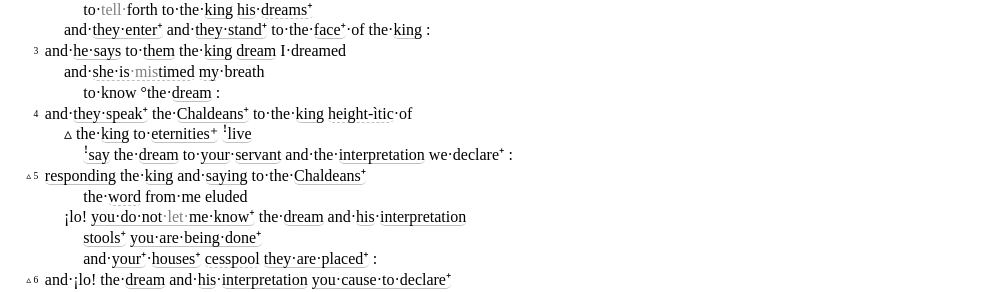
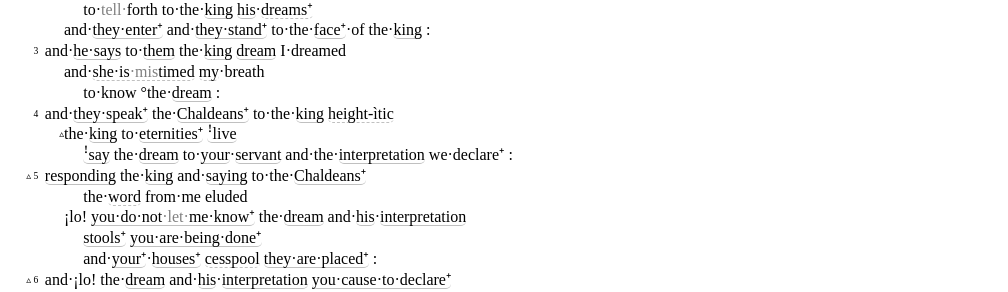
Before and after one commit to gfassero/HIERO, a Jekyll site: the page read/27 Dan.html, which Jekyll copies as it is, in a window 1280 px wide and 1400 px high, scrolled down 1869 px. Shown: the part 153-445 px from the top of the window, without its empty margins (0-1008 px from the left). Built offline with Jekyll 4.4.1, drawn with Linux system fonts in a browser that asks for light colours.

Commit message:
Mark Aramaic lines in Hebrew verses

```diff
--- a/read/01 Gen.html
+++ b/read/01 Gen.html
@@ -996,7 +996,7 @@
 <p data-number="44">and·now&nbsp;&shy;<span class="m">ꜝwalk</span>!&nbsp;&shy;<span class="c">ꜝlet·us·cut<span class="edit">·in</span>⁺</span>&nbsp;&shy;<span class="f">covenant</span>&nbsp;&shy;<span class="c">I</span>&nbsp;&shy;and·<span class="m">you</span></p><p class="in1">and·<span class="m">he·was</span>&nbsp;&shy;to·<span class="m">witness</span>&nbsp;&shy;<span class="m">between</span>·<span class="c">me</span>&nbsp;&shy;and·<span class="m">between</span>·<span class="m">you</span>&nbsp;:</p>
 <p data-number="45">and·<span class="m">he·takes</span>&nbsp;&shy;<span class="m">Heeler</span>&nbsp;&shy;<span class="f">stone</span></p><p class="in1">and·<span class="m">he·heightens</span>·<span class="f">her</span>&nbsp;&shy;<span class="f">post</span>&nbsp;:</p>
 <p data-number="46">and·<span class="m">he·says</span>&nbsp;&shy;<span class="m">Heeler</span>&nbsp;&shy;to·<span class="m">his</span>·<span class="m">brothers⁺</span>&nbsp;&shy;<span class="m">ꜝglean⁺</span>&nbsp;&shy;<span class="m">stones⁺</span></p><p class="in2">and·<span class="m">they·take⁺</span>&nbsp;&shy;<span class="m">stones⁺</span>&nbsp;&shy;and·<span class="m">they·do⁺</span>&nbsp;&shy;<span class="m">roll</span></p><p class="in1">and·<span class="m">they·eat⁺</span>&nbsp;&shy;there&nbsp;&shy;upon&nbsp;&shy;the·<span class="m">roll</span>&nbsp;:</p>
-<p data-number="47">and·<span class="m">he·calls</span>&nbsp;&shy;to·<span class="m">him</span>&nbsp;&shy;<span class="m">White</span></p><p class="in2"><span class="m">Chaw</span>·of&nbsp;&shy;<span class="f">Testimony</span></p><p class="in1">and·<span class="m">Heeler</span></p><p class="in2"><span class="m">he·called</span>&nbsp;&shy;to·<span class="m">him</span>&nbsp;&shy;<span class="c">Roll-of-Witness</span>&nbsp;:</p>
+<p data-number="47">and·<span class="m">he·calls</span>&nbsp;&shy;to·<span class="m">him</span>&nbsp;&shy;<span class="m">White</span></p><p class="in2" data-number="&#9653; "><span class="m">Chaw</span>·of&nbsp;&shy;the·<span class="f">Testimony</span></p><p class="in1">and·<span class="m">Heeler</span></p><p class="in2"><span class="m">he·called</span>&nbsp;&shy;to·<span class="m">him</span>&nbsp;&shy;<span class="c">Roll-of-Witness</span>&nbsp;:</p>
 <p data-number="48">and·<span class="m">he·says</span>&nbsp;&shy;<span class="m">White</span></p><p class="in2">the·<span class="m">roll</span>&nbsp;&shy;this&nbsp;&shy;<span class="m">witness</span>&nbsp;&shy;<span class="m">between</span>·<span class="c">me</span>&nbsp;&shy;and·<span class="m">between</span>·<span class="m">you</span>&nbsp;&shy;the·<span class="m">day</span></p><p class="in1">upon&nbsp;&shy;surely&nbsp;&shy;<span class="m">he·called</span>&nbsp;&shy;<span class="m">his</span>·<span class="m">name</span>&nbsp;&shy;<span class="c">Roll-of-Witness</span>&nbsp;:</p>
 <p data-number="49">and·the·<span class="c">Sentinel<span class="edit">·Post</span></span>&nbsp;&shy;that&nbsp;&shy;<span class="m">he·said</span></p><p class="in2"><span class="m">ꜝlet·him<span class="edit">·be·</span>sentinel</span>&nbsp;&shy;<span class="c">Yʜᴡʜ</span>&nbsp;&shy;<span class="m">between</span>·<span class="c">me</span>&nbsp;&shy;and·<span class="m">between</span>·<span class="m">you</span></p><p class="in1">as&nbsp;&shy;<span class="c">we·are·hidden⁺</span>&nbsp;&shy;<span class="m">man</span>&nbsp;&shy;from·<span class="m">his</span>·<span class="m">tendent</span>&nbsp;:</p>
 <p data-number="50">if&nbsp;&shy;<span class="m">you·humiliate</span>&nbsp;&shy;°<span class="c">my</span>·<span class="f">daughters⁺</span>&nbsp;&shy;and·if&nbsp;&shy;<span class="m">you·take</span>&nbsp;&shy;<span class="m">women⁺</span>&nbsp;&shy;upon&nbsp;&shy;<span class="c">my</span>·<span class="f">daughters⁺</span></p><p class="in2"><span class="m"><span class="edit">there·</span>is·ńot</span>&nbsp;&shy;<span class="m">man</span>&nbsp;&shy;near·<span class="c">us</span></p><p class="in1"><span class="m">ꜝsee</span>&nbsp;&shy;<span class="m">Powers⁺</span>&nbsp;&shy;<span class="m">witness</span>&nbsp;&shy;<span class="m">between</span>·<span class="c">me</span>&nbsp;&shy;and·<span class="m">between</span>·<span class="m">you</span>&nbsp;:</p>
--- a/read/27 Dan.html
+++ b/read/27 Dan.html
@@ -37,7 +37,7 @@
 <p class="chapter" data-number="2">and·in·<span class="f">year</span>·of&nbsp;&shy;<span class="f">two²</span>&nbsp;&shy;to·the·<span class="f">kingship</span>·of&nbsp;&shy;<span class="m">Prophethelped<i>kadre</i></span></p><p class="in2"><span class="m">he·dreamed</span>&nbsp;&shy;<span class="m">Prophethelped<i>kadre</i></span>&nbsp;&shy;<span class="f">dreams⁺</span></p><p class="in1">and·<span class="f">she<span class="edit">·mis</span>times·herself</span>&nbsp;&shy;<span class="m">his</span>·<span class="f">breath</span></p><p class="in2">and·<span class="m">his</span>·<span class="f">sleep</span>&nbsp;&shy;<span class="f">she·had·been</span>&nbsp;&shy;upon·<span class="m">him</span>&nbsp;:</p>
 <p data-number="2">and·<span class="m">he·says</span>&nbsp;&shy;the·<span class="m">king</span>&nbsp;&shy;to·call&nbsp;&shy;to·the·<span class="m">pen<span class="edit">men</span>⁺</span>&nbsp;&shy;and·to·the·<span class="m">astrologers⁺</span>&nbsp;&shy;and·to·the·<span class="m">sorcerers⁺</span>&nbsp;&shy;and·to·the·<span class="m">Chaldeans⁺</span></p><p class="in2">to·<span class="edit">tell·</span>forth&nbsp;&shy;to·the·<span class="m">king</span>&nbsp;&shy;<span class="m">his</span>·<span class="f">dreams⁺</span></p><p class="in1">and·<span class="m">they·enter⁺</span>&nbsp;&shy;and·<span class="m">they·stand⁺</span>&nbsp;&shy;to·the·<span class="m">face⁺</span>·of&nbsp;&shy;the·<span class="m">king</span>&nbsp;:</p>
 <p data-number="3">and·<span class="m">he·says</span>&nbsp;&shy;to·<span class="m">them</span>&nbsp;&shy;the·<span class="m">king</span>&nbsp;&shy;<span class="m">dream</span>&nbsp;&shy;<span class="c">I·dreamed</span></p><p class="in1">and·<span class="f">she·is<span class="edit">·mis</span>timed</span>&nbsp;&shy;<span class="f">my</span>·<span class="c">breath</span></p><p class="in2">to·know&nbsp;&shy;°the·<span class="m">dream</span>&nbsp;:</p>
-<p data-number="4">and·<span class="m">they·speak⁺</span>&nbsp;&shy;the·<span class="m">Chaldeans⁺</span>&nbsp;&shy;to·the·<span class="m">king</span>&nbsp;&shy;<span class="f">height-ìtic</span>·of</p><p class="in1">&#9653; the·<span class="m">king</span>&nbsp;&shy;to·<span class="m">eternities⁺</span>&nbsp;&shy;<span class="m">ꜝlive</span></p><p class="in2"><span class="m">ꜝsay</span>&nbsp;&shy;the·<span class="m">dream</span>&nbsp;&shy;to·<span class="m">your</span>·<span class="m">servant</span>&nbsp;&shy;and·the·<span class="m">interpretation</span>&nbsp;&shy;<span class="c">we·declare⁺</span>&nbsp;:</p>
+<p data-number="4">and·<span class="m">they·speak⁺</span>&nbsp;&shy;the·<span class="m">Chaldeans⁺</span>&nbsp;&shy;to·the·<span class="m">king</span>&nbsp;&shy;<span class="f">height-ìtic</span></p><p class="in1" data-number="&#9653; ">the·<span class="m">king</span>&nbsp;&shy;to·<span class="m">eternities⁺</span>&nbsp;&shy;<span class="m">ꜝlive</span></p><p class="in2"><span class="m">ꜝsay</span>&nbsp;&shy;the·<span class="m">dream</span>&nbsp;&shy;to·<span class="m">your</span>·<span class="m">servant</span>&nbsp;&shy;and·the·<span class="m">interpretation</span>&nbsp;&shy;<span class="c">we·declare⁺</span>&nbsp;:</p>
 <p data-number="&#9653; 5"><span class="m">responding</span>&nbsp;&shy;the·<span class="m">king</span>&nbsp;&shy;and·<span class="m">saying</span>&nbsp;&shy;to·the·<span class="m">Chaldeans⁺</span></p><p class="in2">the·<span class="f">word</span>&nbsp;&shy;from·<span class="c">me</span>&nbsp;&shy;eluded</p><p class="in1">¡lo!&nbsp;&shy;<span class="m">you·do·not<span class="edit">·let·</span><span class="c">me</span>·know⁺</span>&nbsp;&shy;the·<span class="m">dream</span>&nbsp;&shy;and·<span class="m">his</span>·<span class="m">interpretation</span></p><p class="in2"><span class="m">stools⁺</span>&nbsp;&shy;<span class="m">you·are·being·done⁺</span></p><p class="in2">and·<span class="m">your⁺</span>·<span class="m">houses⁺</span>&nbsp;&shy;<span class="f">cesspool</span>&nbsp;&shy;<span class="m">they·are·placed⁺</span>&nbsp;:</p>
 <p data-number="&#9653; 6">and·¡lo!&nbsp;&shy;the·<span class="m">dream</span>&nbsp;&shy;and·<span class="m">his</span>·<span class="m">interpretation</span>&nbsp;&shy;<span class="m">you·cause·to·declare⁺</span></p><p class="in2"><span class="f">gifts⁺</span>&nbsp;&shy;and·<span class="f">emolument</span>&nbsp;&shy;and·<span class="m">preciousness</span>&nbsp;&shy;<span class="m">large</span></p><p class="in2"><span class="m">you·accept⁺</span>&nbsp;&shy;from&nbsp;&shy;<span class="c">frontwards⁺</span>·of·<span class="m">me</span></p><p class="in1"><span class="edit">for-</span>¡lo!&nbsp;&shy;the·<span class="m">dream</span>&nbsp;&shy;and·<span class="m">his</span>·<span class="m">interpretation</span>&nbsp;&shy;<span class="m">ꜝcause·<span class="c">me</span>·to·declare⁺</span>&nbsp;:</p>
 <p data-number="&#9653; 7"><span class="m">they·responded⁺</span>&nbsp;&shy;two&nbsp;&shy;and·<span class="m">saying⁺</span></p><p class="in1">the·<span class="m">king</span>&nbsp;&shy;the·<span class="m">dream</span>&nbsp;&shy;<span class="m">he·says</span>&nbsp;&shy;to·<span class="m">his</span>·<span class="m">servants⁺</span>&nbsp;&shy;and·the·<span class="m">interpretation</span>&nbsp;&shy;<span class="c">we·cause·to·declare⁺</span>&nbsp;:</p>
--- a/read/styles-paragraph.css
+++ b/read/styles-paragraph.css
@@ -35,6 +35,14 @@
     padding-left: 4.2em; /* 1.8 + 1.2 * 2 */
 }
 
+    /* Aramaic lines in Hebrew verses */
+p.in1::before {
+    width: 5em; /* padding-left divided by font-size */
+}
+p.in2::before {
+    width: 7em; /* padding-left divided by font-size */
+}
+
 
     /* PARASHAH BREAKS */
 
```
Also changed, not shown: 2 other files.
